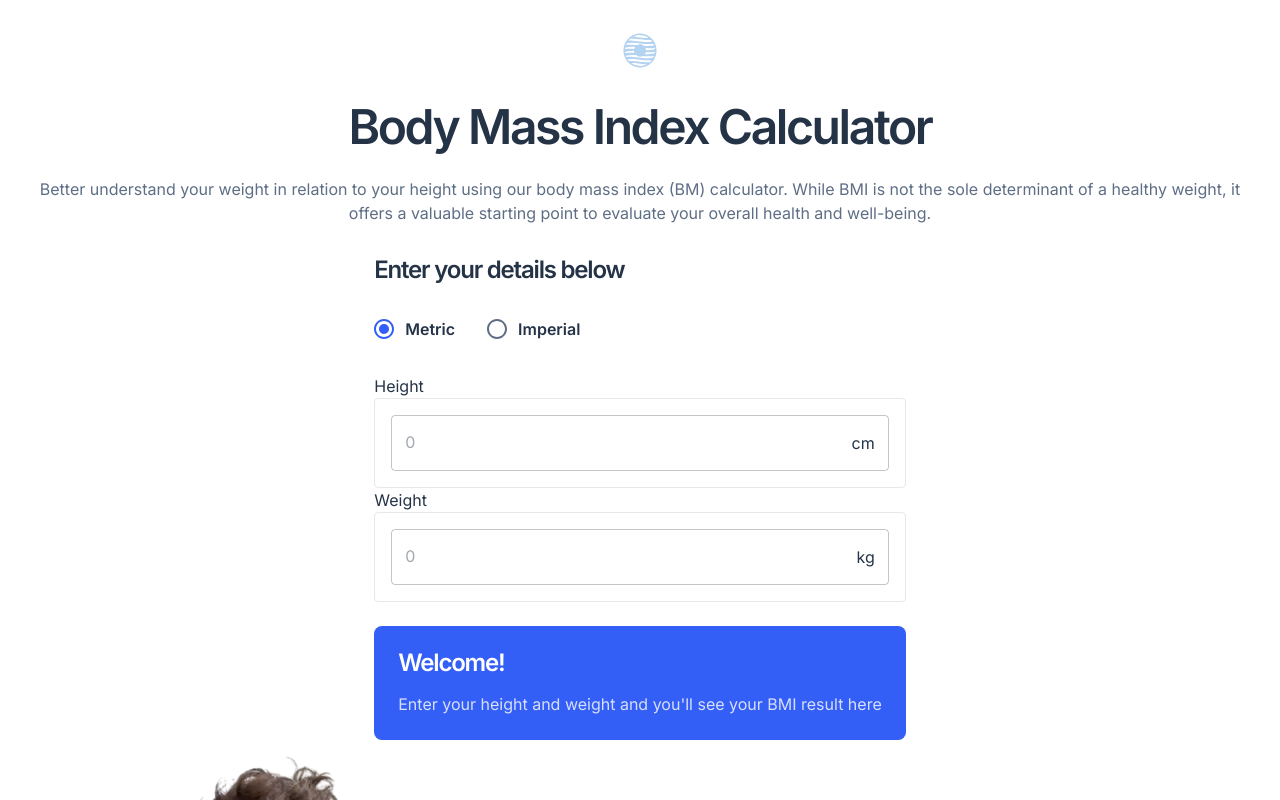
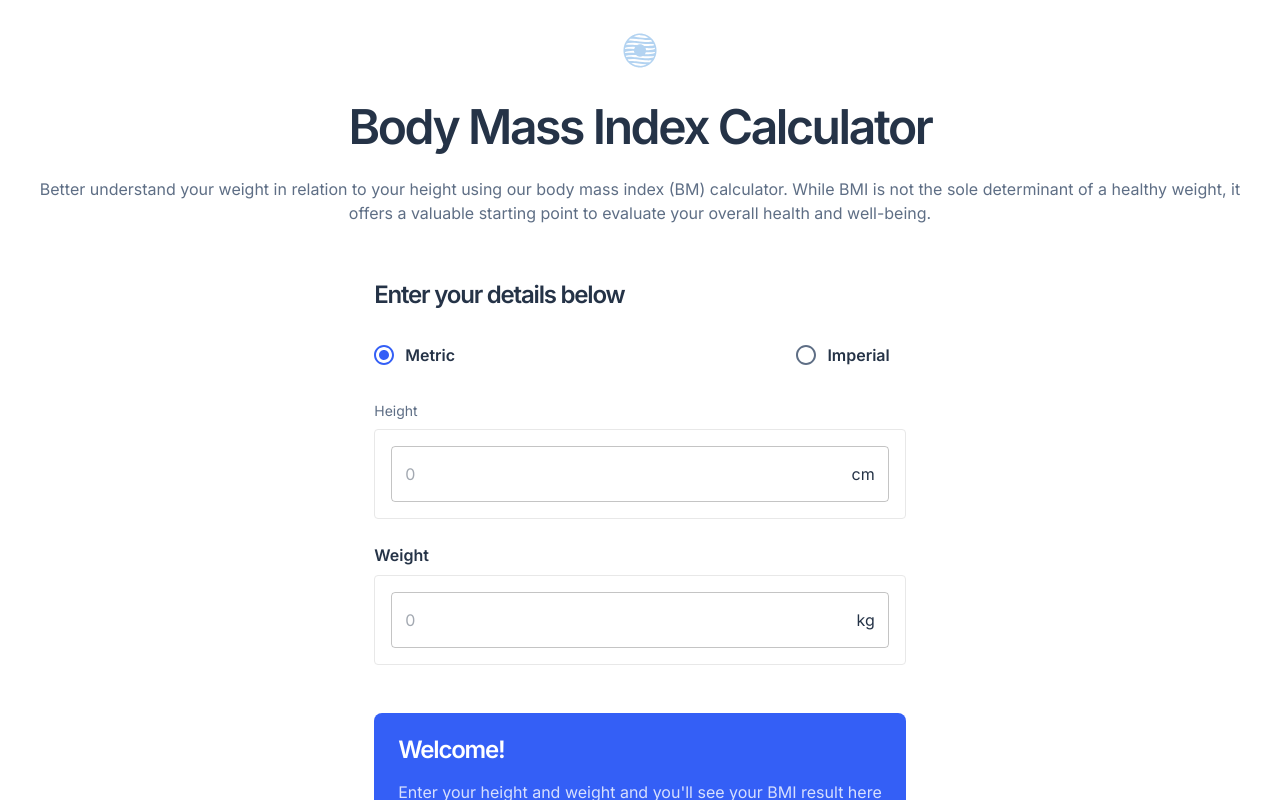
Before and after one commit to haipinggong/bmi-calculator, a React (Vite) app: page / in a window 1280 px wide. Shown: the top 800 px of the page. Built offline with nearby package versions, Linux system fonts and the light colour scheme.

Commit message:
Add HeightInput and WeightInput components

```diff
--- a/src/components/Hero/Form/Form.styles.ts
+++ b/src/components/Hero/Form/Form.styles.ts
@@ -1,46 +1,21 @@
-import type { SxProps } from "@mui/material";
+import type { SxProps, Theme } from "@mui/material";
 
-export const styles: Record<string, SxProps> = {
-  container: {
+export const styles: Record<string, SxProps<Theme>> = {
+  formContainer: {
     display: "flex",
     flexDirection: "column",
     gap: 3,
-  },
-  header: {
-    color: "#253347",
-    fontFamily: "Inter",
-    fontSize: "24px",
-    fontWeight: 600,
-    lineHeight: "110%",
-    letterSpacing: "-1.2px",
-    marginBottom: 3,
+    padding: 3,
+    borderRadius: 4,
   },
   radioGroup: {
     display: "flex",
-    gap: 2,
-    marginBottom: 3,
+    gap: 3,
+    justifyContent: "space-between",
   },
-  radioLabel: {
-    color: "#253347",
-    fontFamily: "Inter",
-    fontSize: "16px",
-    fontWeight: 600,
-  },
-  inputContainer: {
-    display: "flex",
-    flexDirection: "column",
-    gap: 2,
-  },
-  input: {
-    width: "100%",
-    padding: 2,
-    borderRadius: 1,
-    border: "1px solid #E8E8E8",
-    "&:focus": {
-      outline: "none",
-      borderColor: "#345FF6",
-    },
-  },
+  radioLabel: (theme) => ({
+    fontWeight: theme.typography.fontWeightSemiBold,
+  }),
   resultSection: {
     backgroundColor: "#345FF6",
     borderRadius: 2,
--- a/src/components/Hero/Form/Form.tsx
+++ b/src/components/Hero/Form/Form.tsx
@@ -1,6 +1,5 @@
 import {
   Box,
-  TextField,
   Typography,
   RadioGroup,
   FormControlLabel,
@@ -8,6 +7,8 @@ import {
 } from "@mui/material";
 import { styles } from "./Form.styles";
 import { useState } from "react";
+import { HeightInput } from "./HeightInput/HeightInput";
+import { WeightInput } from "./WeightInput/WeightInput";
 
 type Unit = "metric" | "imperial";
 
@@ -20,10 +21,9 @@ export const Form = () => {
 
   return (
     <Box component="form" sx={styles.formContainer}>
-      <Typography variant="h2" sx={styles.header}>
+      <Typography variant="h4" component="h2">
         Enter your details below
       </Typography>
-
       <RadioGroup
         row
         value={unit}
@@ -42,39 +42,8 @@ export const Form = () => {
         />
       </RadioGroup>
 
-      <Box sx={styles.inputGroup}>
-        <Typography component="label" sx={styles.label}>
-          Height
-        </Typography>
-        <TextField
-          fullWidth
-          placeholder="0"
-          type="number"
-          InputProps={{
-            endAdornment: (
-              <Typography>{unit === "metric" ? "cm" : "ft"}</Typography>
-            ),
-          }}
-          sx={styles.input}
-        />
-      </Box>
-
-      <Box sx={styles.inputGroup}>
-        <Typography component="label" sx={styles.label}>
-          Weight
-        </Typography>
-        <TextField
-          fullWidth
-          placeholder="0"
-          type="number"
-          InputProps={{
-            endAdornment: (
-              <Typography>{unit === "metric" ? "kg" : "st"}</Typography>
-            ),
-          }}
-          sx={styles.input}
-        />
-      </Box>
+      <HeightInput unit={unit} />
+      <WeightInput unit={unit} />
 
       <Box sx={styles.resultSection}>
         <Typography sx={styles.resultTitle}>Welcome!</Typography>
--- /dev/null
+++ b/src/components/Hero/Form/HeightInput/HeightInput.styles.ts
@@ -0,0 +1,22 @@
+import type { SxProps, Theme } from "@mui/material";
+
+export const styles: Record<string, SxProps<Theme>> = {
+  inputGroup: {
+    display: "flex",
+    flexDirection: "column",
+    gap: 1,
+  },
+  label: (theme) => ({
+    color: theme.palette.text.secondary,
+  }),
+  input: {
+    width: "100%",
+    padding: 2,
+    borderRadius: 1,
+    border: "1px solid #E8E8E8",
+    "&:focus": {
+      outline: "none",
+      borderColor: "#345FF6",
+    },
+  },
+};
--- /dev/null
+++ b/src/components/Hero/Form/HeightInput/HeightInput.tsx
@@ -0,0 +1,27 @@
+import { Box, TextField, Typography } from "@mui/material";
+import { styles } from "./HeightInput.styles";
+
+type HeightInputProps = {
+  unit: "metric" | "imperial";
+};
+
+export const HeightInput = ({ unit }: HeightInputProps) => {
+  return (
+    <Box sx={styles.inputGroup}>
+      <Typography component="label" variant="body2" sx={styles.label}>
+        Height
+      </Typography>
+      <TextField
+        fullWidth
+        placeholder="0"
+        type="number"
+        InputProps={{
+          endAdornment: (
+            <Typography>{unit === "metric" ? "cm" : "ft"}</Typography>
+          ),
+        }}
+        sx={styles.input}
+      />
+    </Box>
+  );
+};
--- /dev/null
+++ b/src/components/Hero/Form/WeightInput/WeightInput.styles.ts
@@ -0,0 +1,22 @@
+import type { SxProps, Theme } from "@mui/material";
+
+export const styles: Record<string, SxProps<Theme>> = {
+  inputGroup: {
+    display: "flex",
+    flexDirection: "column",
+    gap: 1,
+  },
+  label: {
+    fontWeight: 600,
+  },
+  input: {
+    width: "100%",
+    padding: 2,
+    borderRadius: 1,
+    border: "1px solid #E8E8E8",
+    "&:focus": {
+      outline: "none",
+      borderColor: "#345FF6",
+    },
+  },
+};
--- /dev/null
+++ b/src/components/Hero/Form/WeightInput/WeightInput.tsx
@@ -0,0 +1,27 @@
+import { Box, TextField, Typography } from "@mui/material";
+import { styles } from "./WeightInput.styles";
+
+type WeightInputProps = {
+  unit: "metric" | "imperial";
+};
+
+export const WeightInput = ({ unit }: WeightInputProps) => {
+  return (
+    <Box sx={styles.inputGroup}>
+      <Typography component="label" sx={styles.label}>
+        Weight
+      </Typography>
+      <TextField
+        fullWidth
+        placeholder="0"
+        type="number"
+        InputProps={{
+          endAdornment: (
+            <Typography>{unit === "metric" ? "kg" : "st"}</Typography>
+          ),
+        }}
+        sx={styles.input}
+      />
+    </Box>
+  );
+};
```
